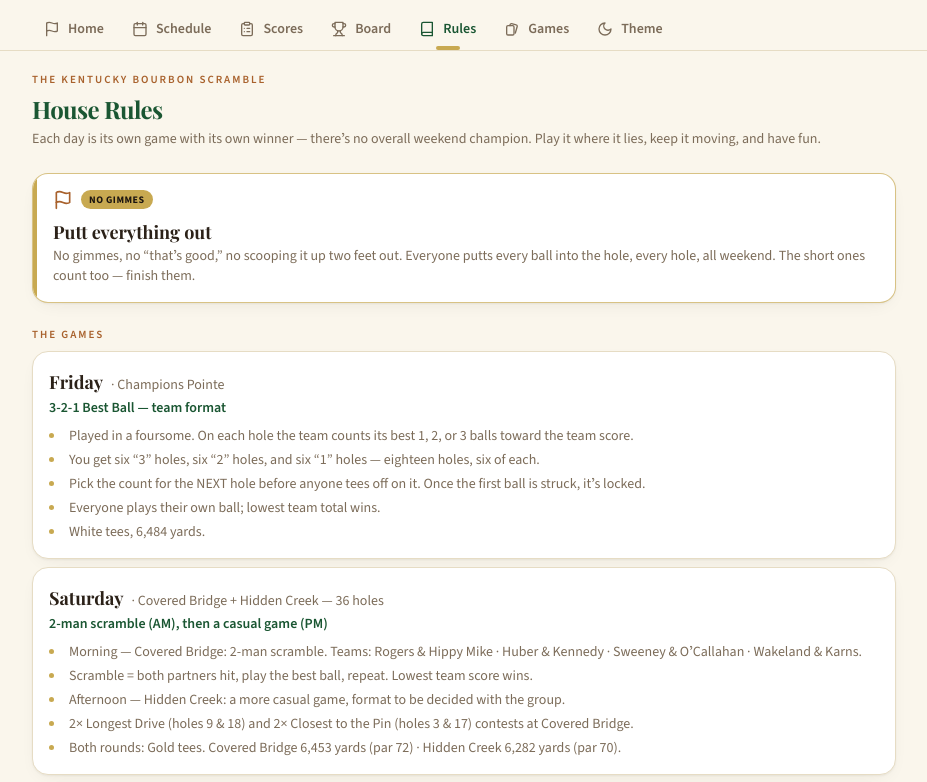
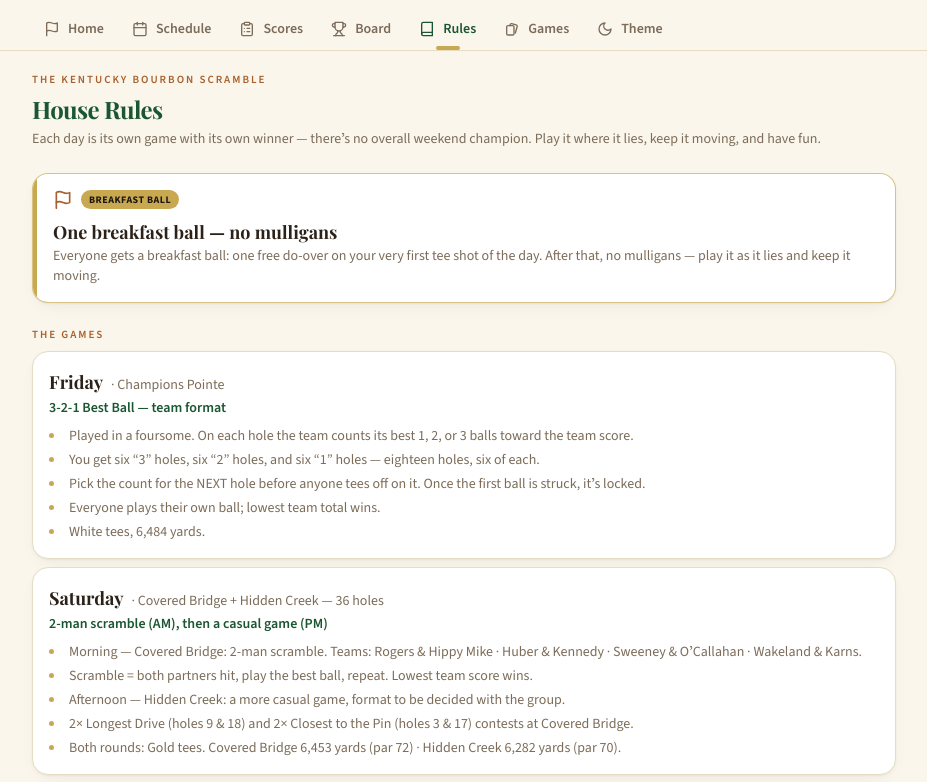
Before and after one commit to cactuar614/CFSTT2026-Golf, a Next.js app: page /rules in a window 1280 px wide. Shown: the top 782 px of the page, without its empty margins (176-1103 px from the left). Built offline with nearby package versions, Linux system fonts and the light colour scheme; no server answers; a web font is replaced by a local one.

Commit message:
Rules: replace putt-everything-out with breakfast-ball rule
One free do-over on the first tee shot of the day; no other mulligans.

```diff
--- a/app/rules/page.tsx
+++ b/app/rules/page.tsx
@@ -52,19 +52,19 @@ export default function RulesPage() {
         </p>
       </div>
 
-      {/* Putt everything out — the one rule we don't skip */}
+      {/* Breakfast ball — one do-over, then play it as it lies */}
       <div className="card relative overflow-hidden border-accent/70 p-4 pl-5 dark:border-accent/50">
         <span className="absolute inset-y-0 left-0 w-1 bg-accent" aria-hidden />
         <div className="mb-2 flex items-center gap-2">
           <FlagIcon className="h-5 w-5 text-copper dark:text-accent" />
           <span className="rounded-full bg-accent px-2 py-0.5 text-[10px] font-bold uppercase tracking-wider text-char-900">
-            No gimmes
+            Breakfast ball
           </span>
         </div>
-        <h2 className="font-display text-lg font-bold">Putt everything out</h2>
+        <h2 className="font-display text-lg font-bold">One breakfast ball — no mulligans</h2>
         <p className="text-sm text-ink-soft dark:text-chalk/70">
-          No gimmes, no &ldquo;thatʼs good,&rdquo; no scooping it up two feet out. Everyone putts
-          every ball into the hole, every hole, all weekend. The short ones count too — finish them.
+          Everyone gets a breakfast ball: one free do-over on your very first tee shot of the day.
+          After that, no mulligans — play it as it lies and keep it moving.
         </p>
       </div>
 
```
Also changed, not shown: 1 other file (tests, documents, lock files or other folders).
